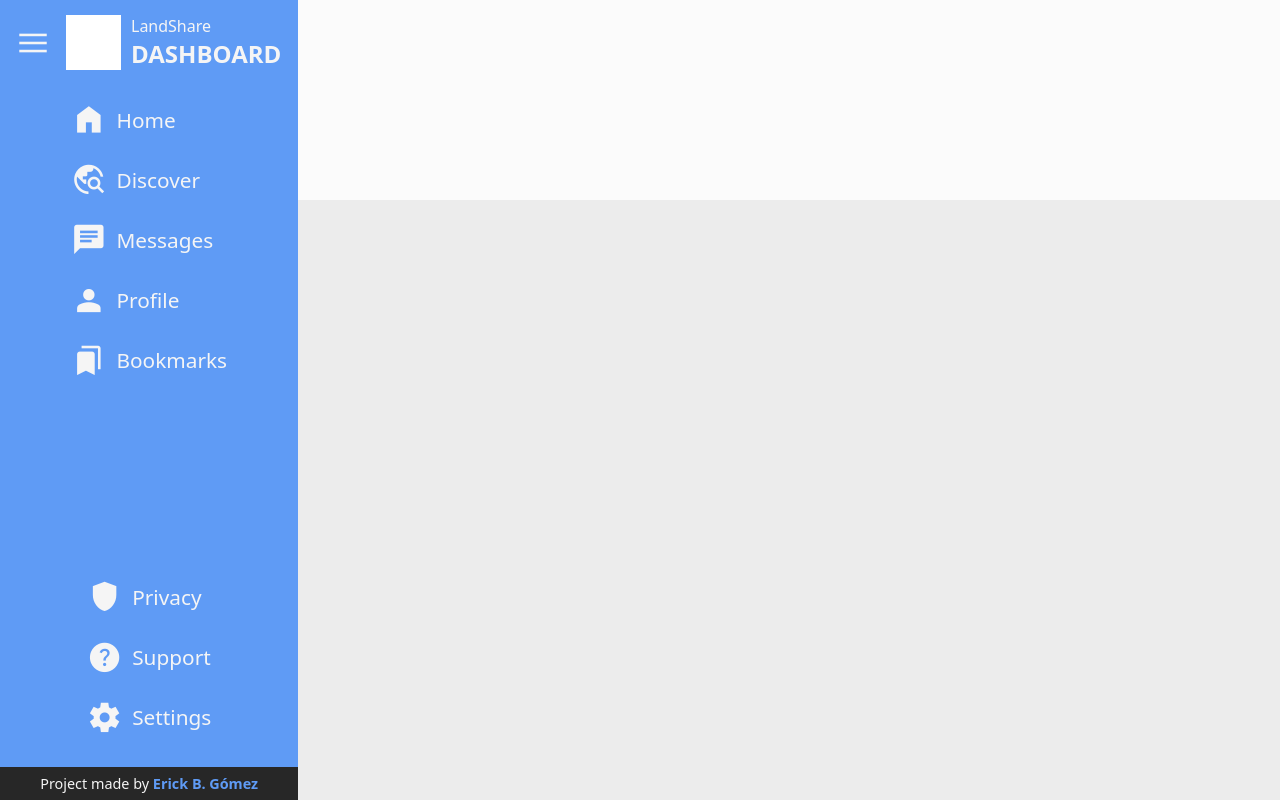
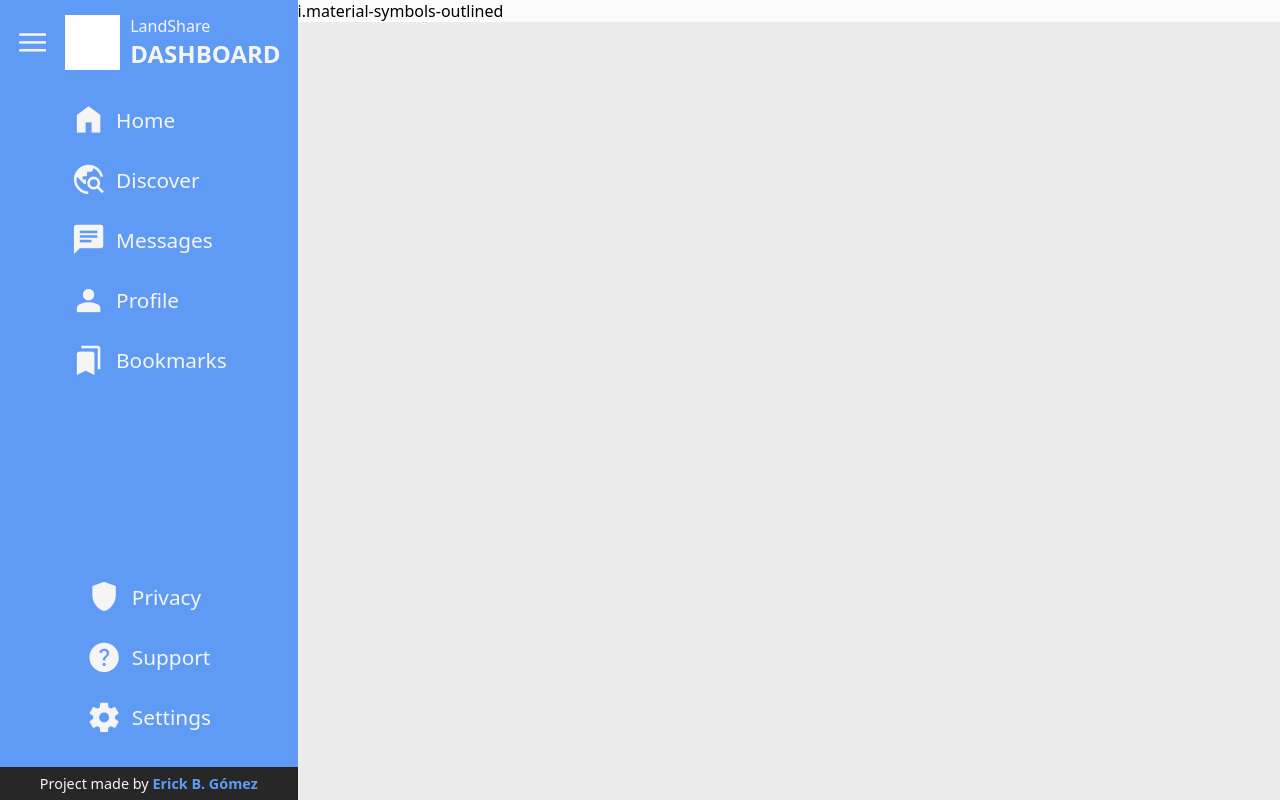
Before and after one commit to ErickBGomez/dashboard-project, a plain HTML site: page index.html in a window 1280 px wide. Drawn offline with nearby package versions, Linux system fonts and the light colour scheme.

Commit message:
Improve and summarize some CSS styling rules

```diff
--- a/index.html
+++ b/index.html
@@ -14,7 +14,11 @@
 </head>
 <body>
     <div class="page-container">
-        <header class="user-header"></header>
+        <header>
+            <div class="search-and-user">
+                i.material-symbols-outlined
+            </div>
+        </header>
 
         <section class="sidebar">
             <div class="sidebar-head">
--- a/style.css
+++ b/style.css
@@ -52,16 +52,11 @@ a:visited {
     'FILL' 1
 }
 
-.material-symbols-outlined.size-36 {
-    font-size: 36px;
-}
-
 .page-container {
     height: 100vh;
 
     display: grid;
-    grid-template-columns: auto 1fr;
-    grid-template-rows: 1fr 3fr;
+    grid-template: auto 1fr / auto 1fr;
     grid-template-areas:
     "sidebar header"
     "sidebar main";
@@ -69,10 +64,12 @@ a:visited {
 
 /* Header */
 
-.user-header {
+header {
     background-color: var(--header-bg);
     grid-area: header;
 }
+
+
 
 /* Sidebar */
 
@@ -98,10 +95,11 @@ a:visited {
     cursor: default;
 }
 
-.menu-sidebar-icon {
-    cursor: pointer;
+i.menu-sidebar-icon {
+    font-size: 2.2rem;
     padding: 5px;
     border-radius: 10px;
+    cursor: pointer;
     transition: var(--hover-element-transition);
 }
 
```
